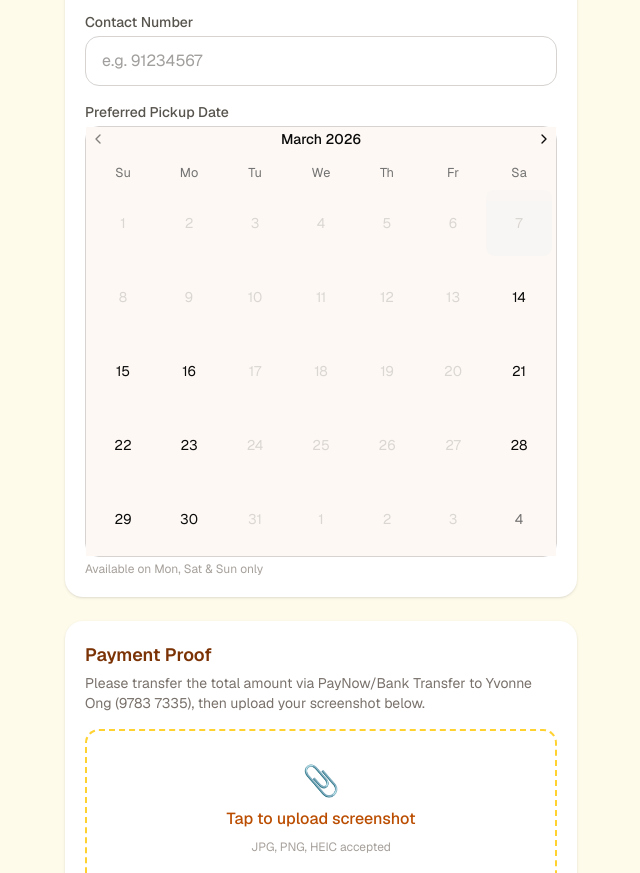
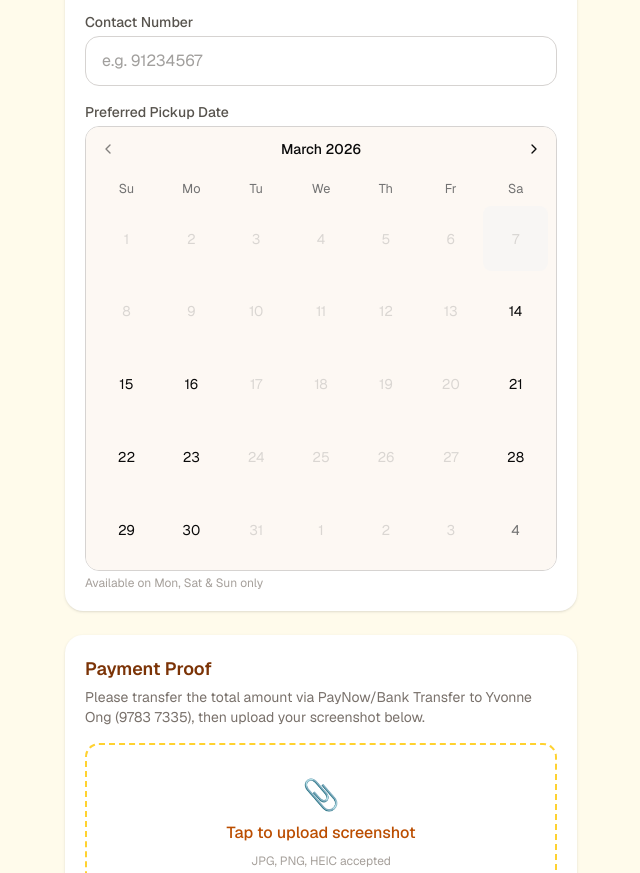
Before and after one commit to volleyballkickedme/OrderBot, a Next.js app: page / in a window 1280 px wide. Shown: the part 2340-3213 px from the top of the page, without its empty margins (319-959 px from the left). Built offline with nearby package versions, Linux system fonts and the light colour scheme.

Commit message:
increase calendar parent container height to help rendering

```diff
--- a/app/page.tsx
+++ b/app/page.tsx
@@ -313,14 +313,13 @@ export default function OrderPage() {
               <label className="block text-sm font-medium text-stone-600 mb-1">
                 Preferred {isDelivery ? "Delivery" : "Pickup"} Date
               </label>
-              <div className="border border-stone-300 rounded-xl">
+              <div className="border border-stone-300 rounded-xl overflow-hidden">
                 <Calendar
                   mode="single"
                   selected={selectedDay}
                   onSelect={setSelectedDay}
                   disabled={[{ dayOfWeek: [2, 3, 4, 5] }, { before: minDate }]}
                   startMonth={minDate}
-                  className="[--cell-size:--spacing(4)] p-1"
                   classNames={{ root: "w-full" }}
                 />
               </div>
```
